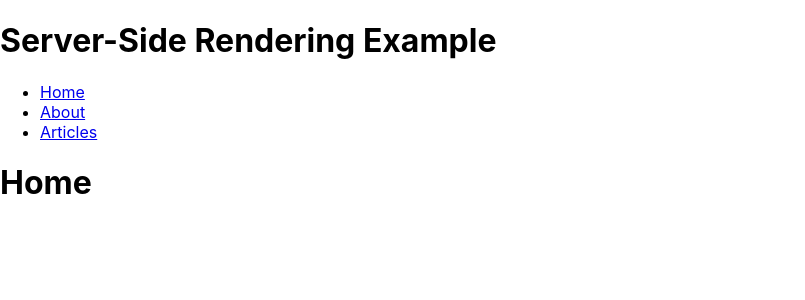
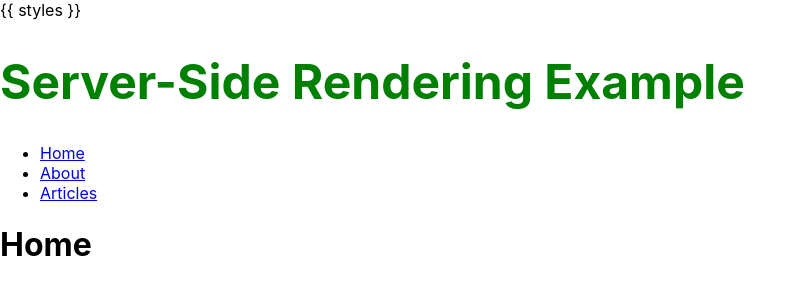
Before and after one commit to denis-rim/linked-in-react-software-architecture, a React (Create React App) app in the folder server-side-rendering/: page / in a window 1280 px wide. Shown: the top 300 px of the page, without its empty margins (0-805 px from the left). Built offline with nearby package versions, Linux system fonts and the light colour scheme.

Commit message:
Styling with server-side rendering

```diff
--- a/server-side-rendering/package.json
+++ b/server-side-rendering/package.json
@@ -11,6 +11,7 @@
     "react-dom": "^17.0.2",
     "react-router-dom": "5.2.0",
     "react-scripts": "4.0.3",
+    "styled-components": "^5.3.3",
     "web-vitals": "1.1.2"
   },
   "scripts": {
--- a/server-side-rendering/public/index.html
+++ b/server-side-rendering/public/index.html
@@ -24,6 +24,7 @@
       work correctly both with client-side routing and a non-root public URL.
       Learn how to configure a non-root public URL by running `npm run build`.
     -->
+    {{ styles }}
     <title>React App</title>
   </head>
   <body>
--- a/server-side-rendering/src/App.js
+++ b/server-side-rendering/src/App.js
@@ -1,13 +1,19 @@
 import React from "react";
 import { Switch, Route, Link } from "react-router-dom";
+import styled from "styled-components";
 import { Home } from "./pages/Home";
 import { About } from "./pages/About";
 import { Articles } from "./pages/Articles";
 
+const BigGreenHeading = styled.h1`
+  color: green;
+  font-size: 48px;
+`;
+
 const App = () => {
   return (
     <>
-      <h1>Server-Side Rendering Example</h1>
+      <BigGreenHeading>Server-Side Rendering Example</BigGreenHeading>
       <ul>
         <li>
           <Link to="/">Home</Link>
```
Also changed, not shown: server-side-rendering/server.js (+12 -4 lines), 1 other file (tests, documents, lock files or other folders).
